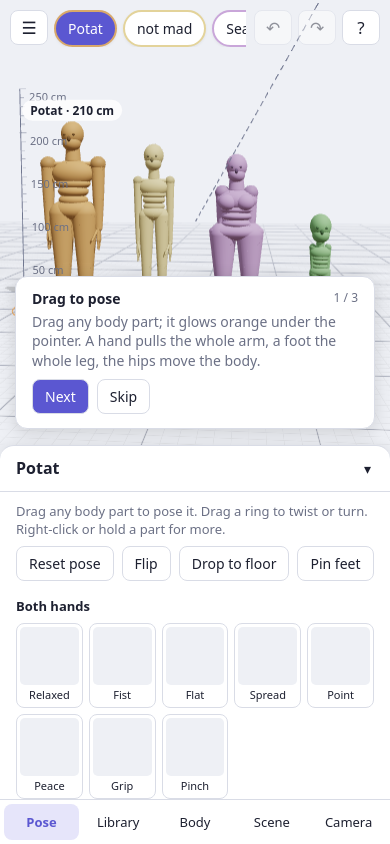
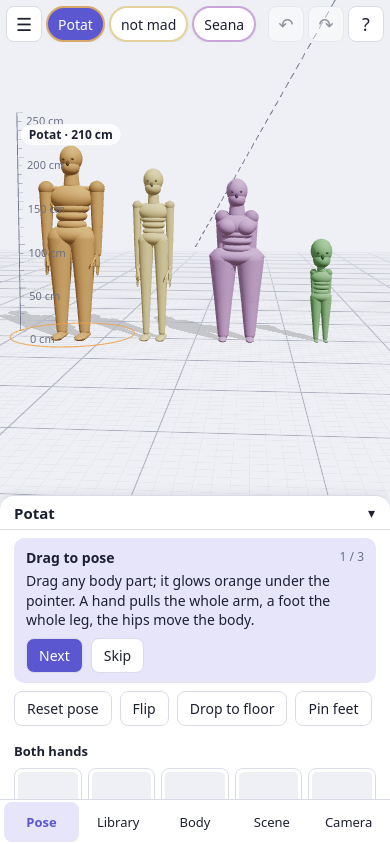
Before and after one commit to RainbowCockroach/poser, a React (Vite) app: page / in a window 390 px wide. Built offline with nearby package versions, Linux system fonts and the light colour scheme.

Commit message:
Tidy the phone layout
- The first-run tips sit inside the card instead of covering the figure
- The bottom sheet is shorter with a slimmer title row and no hint line
- Smaller top bar buttons so the characters and "?" fit on a phone
- No more empty band under the tabs on Android browsers

```diff
--- a/src/app/App.tsx
+++ b/src/app/App.tsx
@@ -23,7 +23,6 @@ import { dropToFloor, type Pin } from '../core/reach';
 import { BODY_PARTS, findOverlaps, separate, touch } from '../core/body';
 import { DEFAULT_LIGHTS, type SceneLight } from '../core/lights';
 import { pinOfBone, useDragPosing, type TouchTarget } from './useDragPosing';
-import { Guide } from './Guide';
 import { Handles } from './Handles';
 import { PropMeshes, type PropEntry } from './Props';
 import { propBoxes, type SceneProp } from '../core/props';
@@ -457,7 +456,6 @@ export function App() {
             )}
           </div>
         )}
-        {!isCleanView && <Guide />}
         {isCleanView && (
           <button className="show-controls" onClick={() => setIsCleanView(false)}>
             Show controls
--- a/src/app/Guide.tsx
+++ b/src/app/Guide.tsx
@@ -1,6 +1,6 @@
 /*
- * Three short tips on the stage the first time someone opens Poser, replacing the paragraph that used to explain
- * dragging. Seen once per browser (localStorage); the "?" sheet has the full list afterwards.
+ * Three short tips at the top of the card the first time someone opens Poser (in the card, not on the stage, so
+ * they never cover the figure on a phone). Seen once per browser (localStorage); the "?" sheet has the full list afterwards.
  */
 
 // #region Setup
--- a/src/app/Panel.tsx
+++ b/src/app/Panel.tsx
@@ -20,6 +20,7 @@ import { newProp, normalizeProp, PROP_KINDS, propBoxes, MAX_PROP_SIZE, MIN_PROP_
 import type { PropEntry } from './Props';
 import { motionWords, partName } from './labels';
 import { THUMBNAIL_PIXELS, Tile, type ThumbnailRequest } from './Thumbnail';
+import { Guide } from './Guide';
 import { LENS_PRESETS, MAX_LENS_MM, MIN_LENS_MM, normalizeView, type CameraView } from '../core/camera';
 import { DEFAULT_BACKGROUND, newCharacterId, newLightId, newPropId, type ExportRequest, type LightEntry, type SceneCharacter, type SceneFile, type SceneState } from './App';
 // #endregion
@@ -415,6 +416,7 @@ export function Panel(props: PanelProps) {
           </button>
         </header>
         <div className="card-body">
+          <Guide />
           {isEmptyCharacterMode && (
             <>
               <p className="hint">No character yet.</p>
@@ -539,7 +541,7 @@ function PoseCard(props: PoseCardProps) {
         </>
       ) : (
         <>
-          <p className="hint">Drag any body part to pose it. Drag a ring to twist or turn. Right-click or hold a part for more.</p>
+          <p className="hint card-hint">Drag any body part to pose it. Drag a ring to twist or turn. Right-click or hold a part for more.</p>
           <div className="row">
             <button onClick={() => setPose({ joints: joints.pelvis?.turn ? { pelvis: { turn: joints.pelvis.turn } } : {} })} title="Key Shift R">
               Reset pose
--- a/src/app/styles.css
+++ b/src/app/styles.css
@@ -475,7 +475,8 @@ select,
     order: 3;
     flex-direction: row;
     justify-content: space-around;
-    padding: 4px max(4px, env(safe-area-inset-right)) max(4px, env(safe-area-inset-bottom)) max(4px, env(safe-area-inset-left));
+    /* Some Android browsers report the system button bar as a safe area they don't draw under; 20 px still clears an iPhone's home bar line. */
+    padding: 2px max(4px, env(safe-area-inset-right)) min(20px, max(2px, env(safe-area-inset-bottom))) max(4px, env(safe-area-inset-left));
     border-width: 1px 0 0;
     border-radius: 0;
     box-shadow: none;
@@ -493,7 +494,7 @@ select,
     right: auto;
     order: 2;
     width: auto;
-    max-height: 42dvh;
+    max-height: 36dvh;
     border-width: 1px 0 0;
     border-radius: 14px 14px 0 0;
     box-shadow: 0 -2px 12px #0001;
@@ -501,6 +502,53 @@ select,
 
   .stage {
     order: 1;
+  }
+
+  .card-header {
+    padding: 2px 4px 2px 14px;
+    font-size: 15px;
+  }
+
+  .card-body {
+    padding: 0 14px 12px;
+  }
+
+  .card-hint {
+    display: none;
+  }
+
+  .app {
+    --gap: 6px;
+    --top: calc(max(var(--gap), env(safe-area-inset-top)) + 40px);
+  }
+
+  .topbar-group,
+  .character-chips {
+    gap: 4px;
+  }
+
+  .topbar button,
+  .topbar .chip {
+    min-height: 36px;
+    padding: 4px 10px;
+    font-size: 14px;
+  }
+
+  .topbar-group > button,
+  .menu > button {
+    min-width: 36px;
+    padding: 4px 8px;
+    font-size: 18px;
+  }
+
+  .modes button {
+    min-height: 40px;
+    padding: 6px 2px;
+  }
+
+  .stage-notice {
+    bottom: 8px;
+    font-size: 13px;
   }
 }
 
@@ -678,14 +726,18 @@ select,
 }
 /* #endregion */
 
-/* #region Stage notices and tips */
-.stage-notice,
-.guide {
+/* #region Stage notice and tips */
+.stage-notice {
   position: absolute;
   z-index: 3;
   left: 50%;
   bottom: max(16px, env(safe-area-inset-bottom));
   transform: translateX(-50%);
+  display: flex;
+  align-items: center;
+  gap: 10px;
+  max-width: calc(100% - 24px);
+  padding: 6px 6px 6px 14px;
   border: 1px solid var(--border);
   border-radius: 12px;
   background: var(--surface);
@@ -693,23 +745,21 @@ select,
   font-size: 14px;
 }
 
-.stage-notice {
-  display: flex;
-  align-items: center;
-  gap: 10px;
-  padding: 6px 6px 6px 14px;
-  white-space: nowrap;
-}
-
 .guide {
-  width: min(360px, calc(100% - 24px));
-  padding: 12px 16px 14px;
+  margin: 8px 0 4px;
+  padding: 10px 12px;
+  border-radius: 10px;
+  background: var(--accent-soft);
+  font-size: 14px;
 }
 
 .guide p {
   margin: 4px 0 0;
-  color: var(--muted);
   line-height: 1.4;
+}
+
+.guide .row {
+  margin-top: 8px;
 }
 
 .guide-count {
@@ -717,10 +767,4 @@ select,
   color: var(--muted);
   font-size: 12px;
 }
-
-/* The guide sits higher so a notice under it stays readable. */
-.guide + .stage-notice,
-.stage-notice + .guide {
-  bottom: calc(max(16px, env(safe-area-inset-bottom)) + 60px);
-}
 /* #endregion */
```
